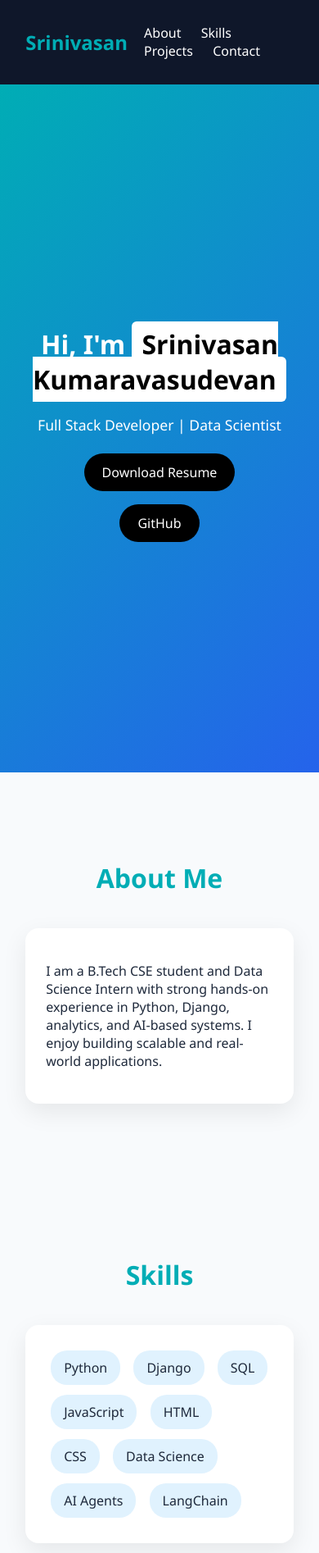
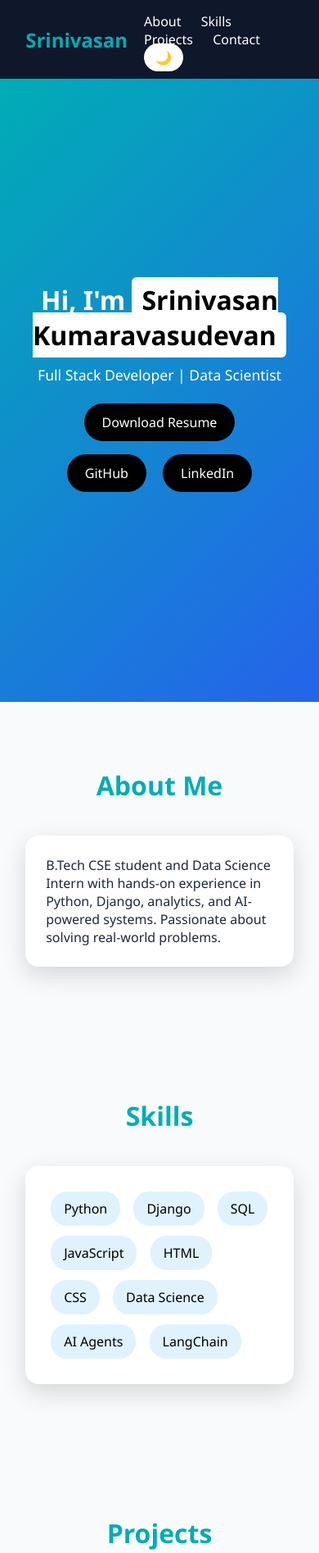
Before and after one commit to VasudevanSk/Portfolio, a plain HTML site: page index.html in a window 390 px wide. Shown: the top 1894 px of the page at 82% size. Drawn offline with Linux system fonts and the light colour scheme; no server answers.

Commit message:
Added dark mode, animations, LinkedIn

```diff
--- a/index.html
+++ b/index.html
@@ -8,25 +8,34 @@
 <style>
 :root{
   --primary:#00adb5;
-  --dark:#0f172a;
-  --light:#f8fafc;
+  --bg:#f8fafc;
   --card:#ffffff;
   --text:#1e293b;
+  --nav:#0f172a;
 }
 
+.dark{
+  --bg:#0b1220;
+  --card:#111827;
+  --text:#e5e7eb;
+  --nav:#020617;
+}
+
+*{margin:0;padding:0;box-sizing:border-box}
+
 body{
-  margin:0;
-  font-family: 'Segoe UI', sans-serif;
-  background:var(--light);
+  font-family:'Segoe UI',sans-serif;
+  background:var(--bg);
   color:var(--text);
+  transition:.3s;
   scroll-behavior:smooth;
 }
 
-/* NAVBAR */
+/* NAV */
 nav{
   position:sticky;
   top:0;
-  background:var(--dark);
+  background:var(--nav);
   color:white;
   padding:15px 8%;
   display:flex;
@@ -40,6 +49,14 @@ nav a{
   text-decoration:none;
   margin-left:20px;
   font-weight:500;
+}
+.toggle{
+  cursor:pointer;
+  padding:6px 14px;
+  background:white;
+  color:black;
+  border-radius:20px;
+  margin-left:20px;
 }
 
 /* HERO */
@@ -60,7 +77,7 @@ nav a{
   padding:6px 12px;
   border-radius:6px;
 }
-.hero p{font-size:1.1rem;margin:15px 0}
+.hero p{margin:15px 0;font-size:1.1rem}
 .hero a{
   display:inline-block;
   margin:8px;
@@ -81,19 +98,26 @@ section h2{
   font-size:2rem;
 }
 
-/* CARD GRID */
+/* GRID */
 .grid{
   display:grid;
   grid-template-columns:repeat(auto-fit,minmax(250px,1fr));
   gap:25px;
 }
 
+/* CARD */
 .card{
   background:var(--card);
   padding:25px;
   border-radius:16px;
-  box-shadow:0 10px 30px rgba(0,0,0,0.08);
-  transition:.3s;
+  box-shadow:0 10px 30px rgba(0,0,0,0.15);
+  transition:.4s;
+  opacity:0;
+  transform:translateY(30px);
+}
+.card.show{
+  opacity:1;
+  transform:translateY(0);
 }
 .card:hover{
   transform:translateY(-8px);
@@ -105,26 +129,17 @@ section h2{
   padding:10px 16px;
   margin:6px;
   background:#e0f2fe;
+  color:#000;
   border-radius:20px;
   font-weight:500;
 }
 
-/* PROJECTS */
-.card a{
-  color:var(--primary);
-  text-decoration:none;
-  font-weight:600;
-}
-
 /* CONTACT */
-.contact p{
-  font-size:1.1rem;
-  margin:8px 0;
-}
+.contact p{font-size:1.1rem;margin:8px 0}
 
 /* FOOTER */
 footer{
-  background:var(--dark);
+  background:var(--nav);
   color:white;
   text-align:center;
   padding:20px;
@@ -147,6 +162,7 @@ footer{
     <a href="#skills">Skills</a>
     <a href="#projects">Projects</a>
     <a href="#contact">Contact</a>
+    <span class="toggle" onclick="toggleMode()">🌙</span>
   </div>
 </nav>
 
@@ -157,6 +173,7 @@ footer{
     <p>Full Stack Developer | Data Scientist</p>
     <a href="S.K.Vasudevan.pdf" download>Download Resume</a>
     <a href="https://github.com/VasudevanSk" target="_blank">GitHub</a>
+    <a href="https://www.linkedin.com/in/sk-vasudevan-783714267" target="_blank">LinkedIn</a>
   </div>
 </div>
 
@@ -164,11 +181,11 @@ footer{
 <section id="about">
 <h2>About Me</h2>
 <div class="grid">
-    <div class="card">
+  <div class="card animate">
     <p>
-        I am a B.Tech CSE student and Data Science Intern with strong hands-on
-        experience in Python, Django, analytics, and AI-based systems.
-        I enjoy building scalable and real-world applications.
+      B.Tech CSE student and Data Science Intern with hands-on experience in
+      Python, Django, analytics, and AI-powered systems.
+      Passionate about solving real-world problems.
     </p>
   </div>
 </div>
@@ -177,7 +194,7 @@ footer{
 <!-- SKILLS -->
 <section id="skills">
 <h2>Skills</h2>
-  <div class="card">
+<div class="card animate">
   <span class="skill">Python</span>
   <span class="skill">Django</span>
   <span class="skill">SQL</span>
@@ -194,25 +211,44 @@ footer{
 <section id="projects">
 <h2>Projects</h2>
 <div class="grid" id="projects-list">
-    <div class="card">Loading projects...</div>
+  <div class="card animate">Loading projects...</div>
 </div>
 </section>
 
 <!-- CONTACT -->
 <section id="contact">
 <h2>Contact</h2>
-  <div class="card contact">
+<div class="card contact animate">
   <p>📍 Nagari, India</p>
   <p>📞 6302997664</p>
   <p>✉️ vasudevansk00@gmail.com</p>
 </div>
 </section>
 
-<footer>
-  © 2025 Srinivasan Kumaravasudevan
-</footer>
+<footer>© 2025 Srinivasan Kumaravasudevan</footer>
 
 <script>
+/* DARK MODE WITH MEMORY */
+function toggleMode(){
+  document.body.classList.toggle("dark");
+  localStorage.setItem("mode",
+    document.body.classList.contains("dark") ? "dark":"light");
+}
+if(localStorage.getItem("mode")==="dark"){
+  document.body.classList.add("dark");
+}
+
+/* SCROLL ANIMATION */
+const observer=new IntersectionObserver(entries=>{
+  entries.forEach(e=>{
+    if(e.isIntersecting){
+      e.target.classList.add("show");
+    }
+  });
+});
+document.querySelectorAll(".card").forEach(c=>observer.observe(c));
+
+/* GITHUB PROJECTS */
 fetch("https://api.github.com/users/VasudevanSk/repos")
 .then(res=>res.json())
 .then(data=>{
@@ -223,13 +259,14 @@ fetch("https://api.github.com/users/VasudevanSk/repos")
     .slice(0,6)
     .forEach(repo=>{
       let div=document.createElement("div");
-      div.className="card";
+      div.className="card animate";
       div.innerHTML=`
         <h3>${repo.name}</h3>
         <p>${repo.description || "No description available"}</p>
         <a href="${repo.html_url}" target="_blank">View on GitHub →</a>
       `;
       container.appendChild(div);
+      observer.observe(div);
     });
 });
 </script>
```
Lines whose indentation alone changed are shown as unchanged.
